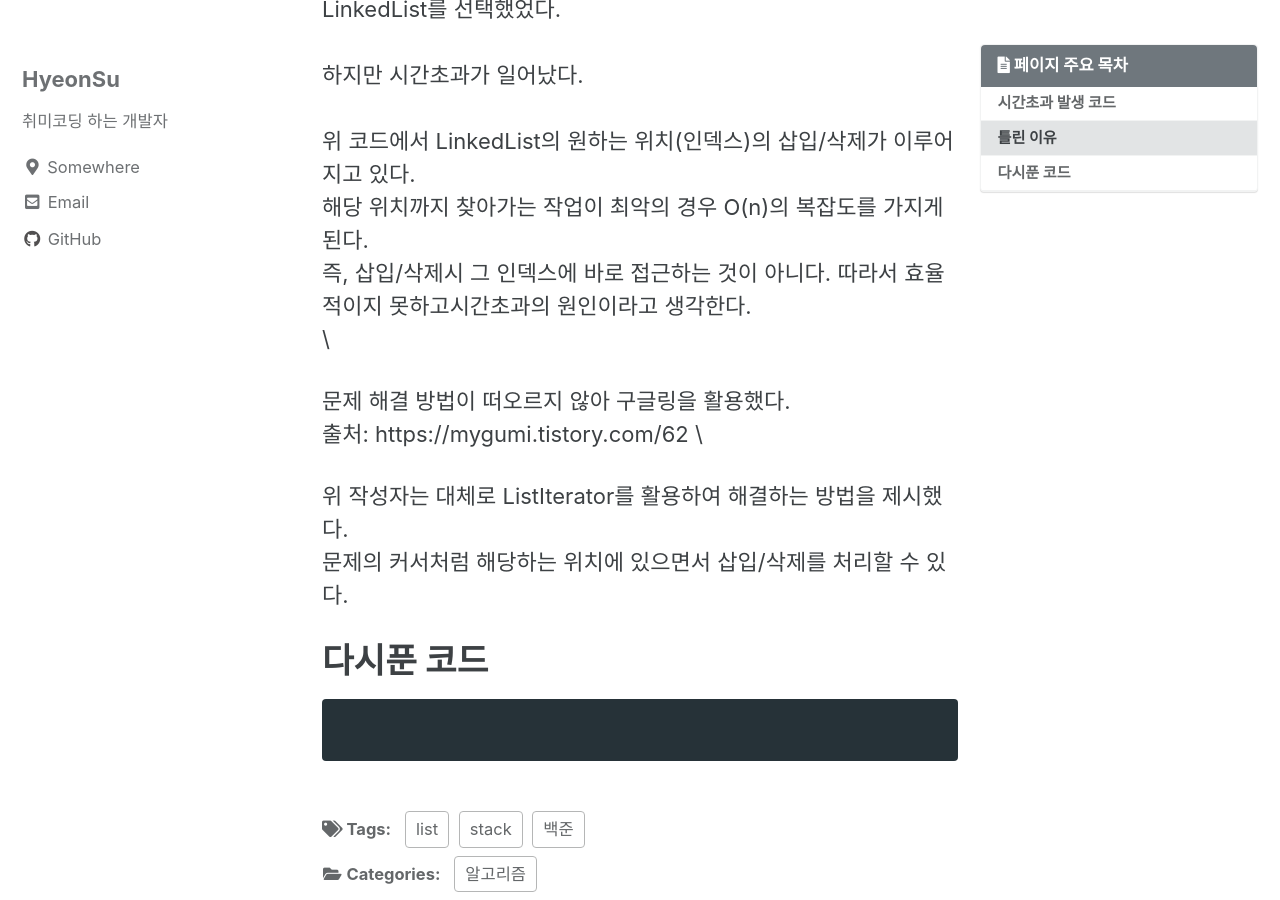
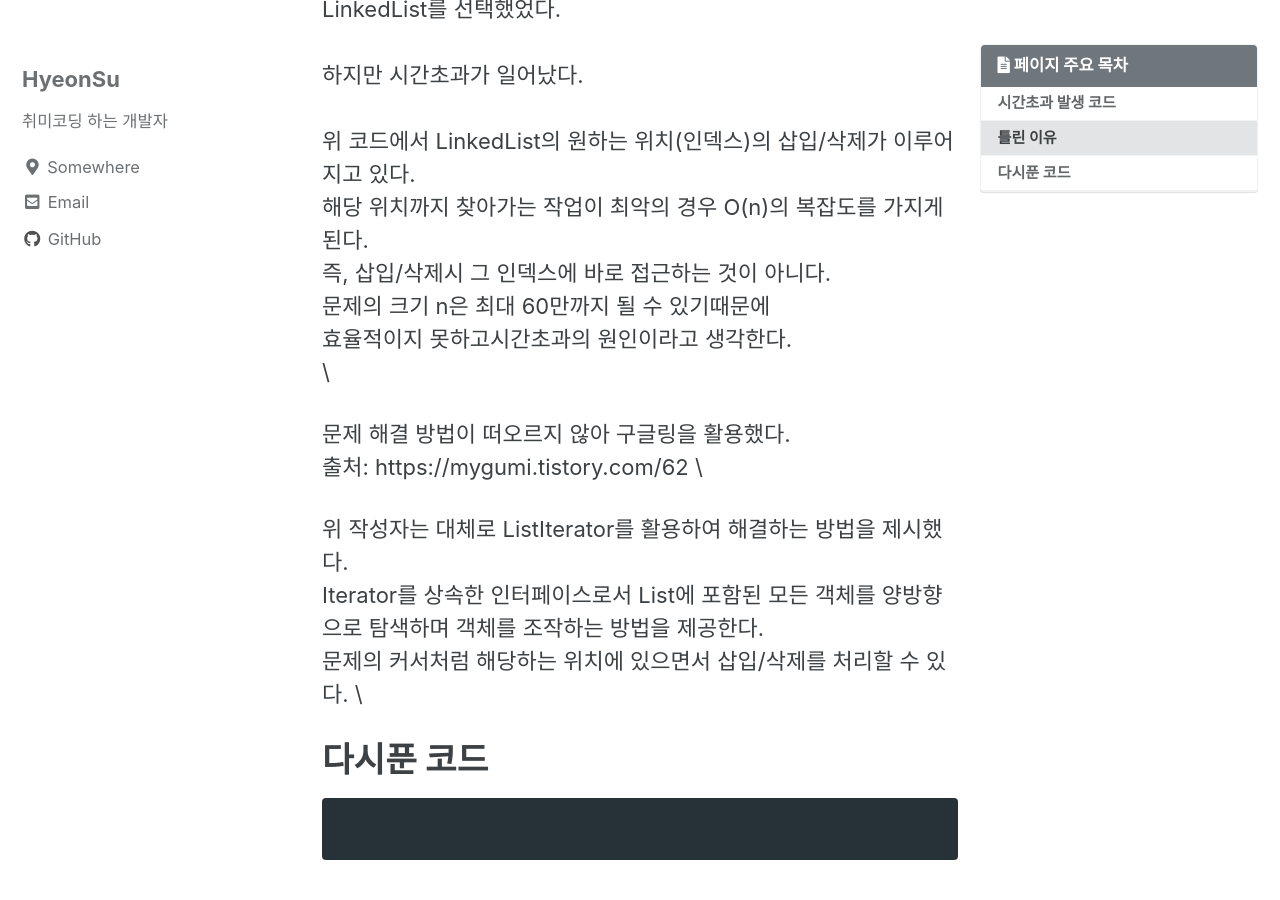
Before and after one commit to hscom96/hscom96.github.io, a Jekyll site: the page built from _posts/2020-07-27-boj1406.md, in a window 1280 px wide and 900 px high, scrolled down 1837 px. Built offline with Jekyll 4.4.1, drawn with Linux system fonts in a browser that asks for light colours; cached includes are drawn as plain includes; comment, search, counter and statistics services are not loaded.

Commit message:
게시물 포스팅

```diff
--- a/_posts/2020-07-27-boj1406.md
+++ b/_posts/2020-07-27-boj1406.md
@@ -74,15 +74,18 @@ ArrayList와 달리 삽입/삭제시 임시배열을 생성하여 밀어내는
 \\
 위 코드에서 LinkedList의 원하는 위치(인덱스)의 삽입/삭제가 이루어지고 있다. \\
 해당 위치까지 찾아가는 작업이  최악의 경우 O(n)의 복잡도를 가지게된다. \\
-즉, 삽입/삭제시 그 인덱스에 바로 접근하는 것이 아니다.
-따라서 효율적이지 못하고시간초과의 원인이라고 생각한다. \\
+즉, 삽입/삭제시 그 인덱스에 바로 접근하는 것이 아니다. \\
+문제의 크기 n은 최대 60만까지 될 수 있기때문에 \\
+효율적이지 못하고시간초과의 원인이라고 생각한다. \\
 \\
 
 문제 해결 방법이 떠오르지 않아 구글링을 활용했다. \\
 출처: https://mygumi.tistory.com/62 \\
 
 위 작성자는 대체로 ListIterator를 활용하여 해결하는 방법을 제시했다. \\
-문제의 커서처럼 해당하는 위치에 있으면서 삽입/삭제를 처리할 수 있다.
+Iterator를 상속한 인터페이스로서 List에 포함된 모든 객체를 양방향으로 탐색하며 객체를 조작하는 방법을 제공한다. \\
+문제의 커서처럼 해당하는 위치에 있으면서 삽입/삭제를 처리할 수 있다. \\
+
 
 
 
```
